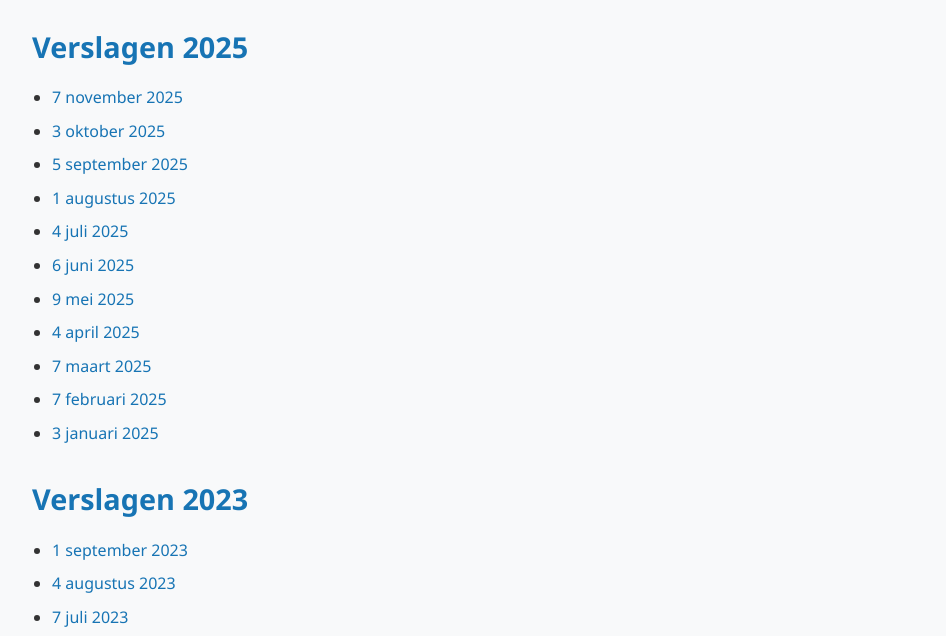
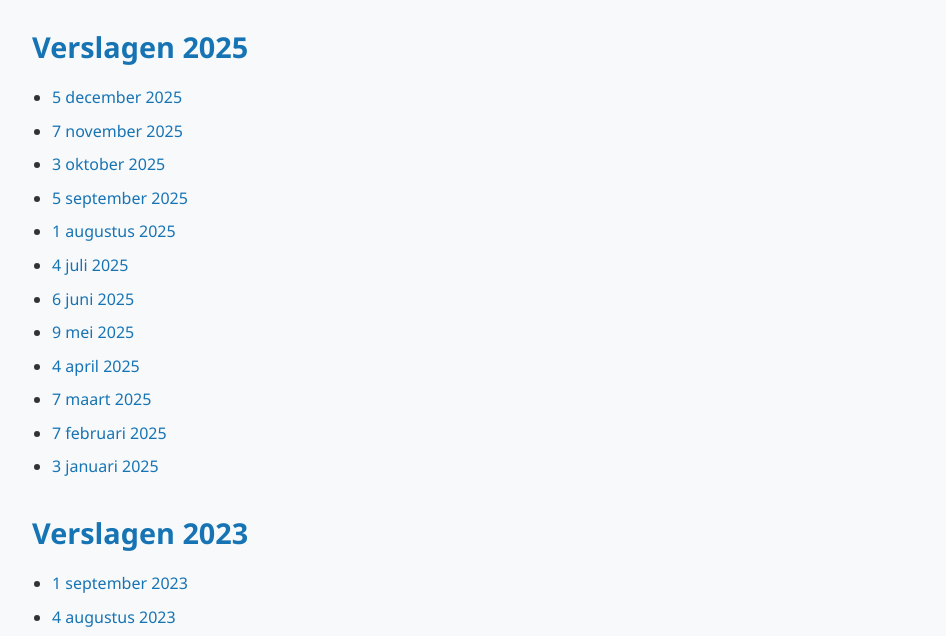
Before and after one commit to thibaup/sparta-bornem, a plain HTML site: page html/downloads/bestuursverslagen.html in a window 1280 px wide. Shown: the part 162-798 px from the top of the page, without its empty margins (58-1004 px from the left). Drawn offline with Linux system fonts and the light colour scheme.

Commit message:
verslagen

```diff
--- a/html/downloads/bestuursverslagen.html
+++ b/html/downloads/bestuursverslagen.html
@@ -47,6 +47,11 @@
      Verslagen 2025
     </h2>
     <ul class="report-list">
+     <li>
+      <a href="/docs/bestuursvergadering/Vergadering 05_12_2025.docx" target="_blank">
+       5 december 2025
+      </a>
+     </li>
      <li>
       <a href="/docs/bestuursvergadering/Vergadering 07_11_2025.docx" target="_blank">
        7 november 2025
```
Also changed, not shown: 1 other file.
